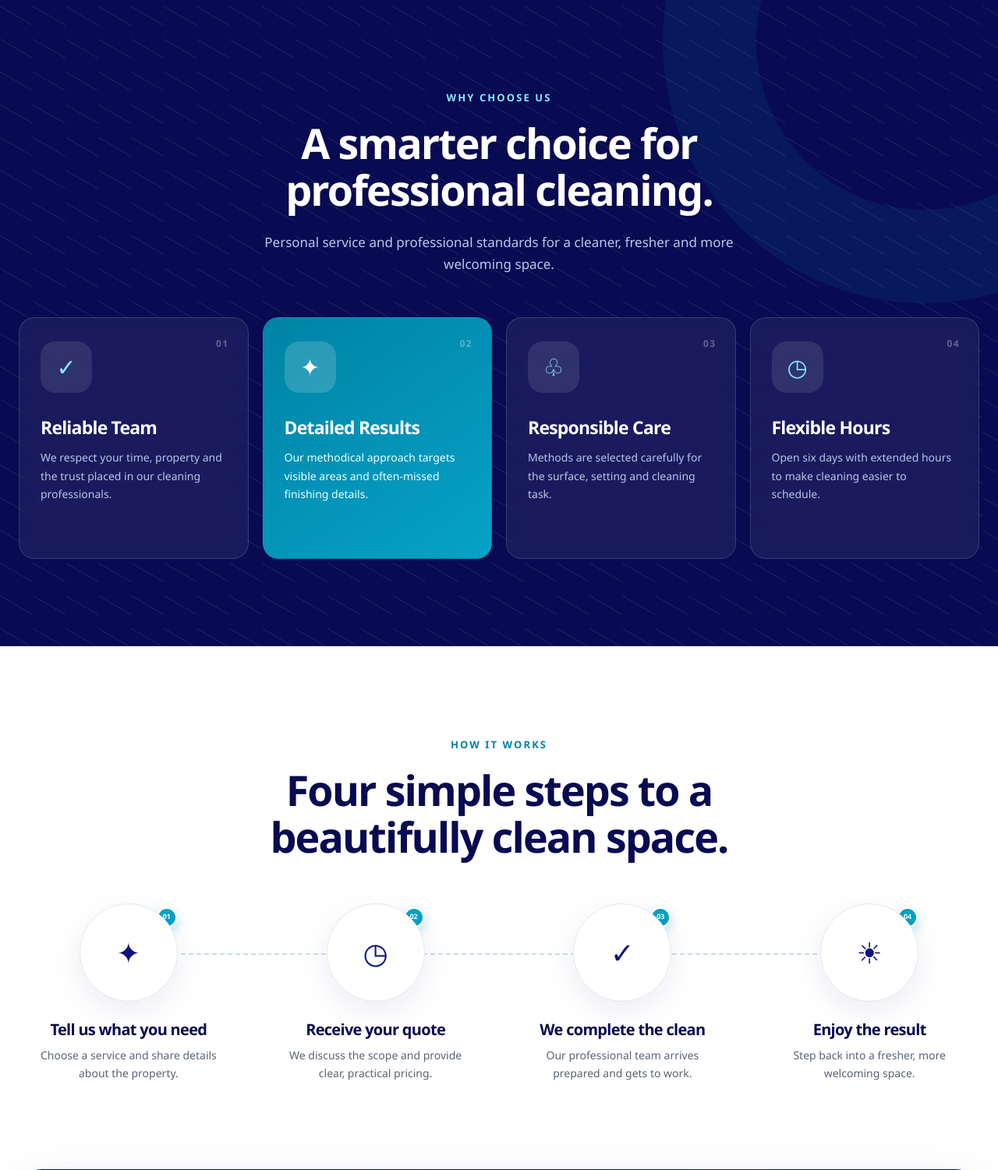
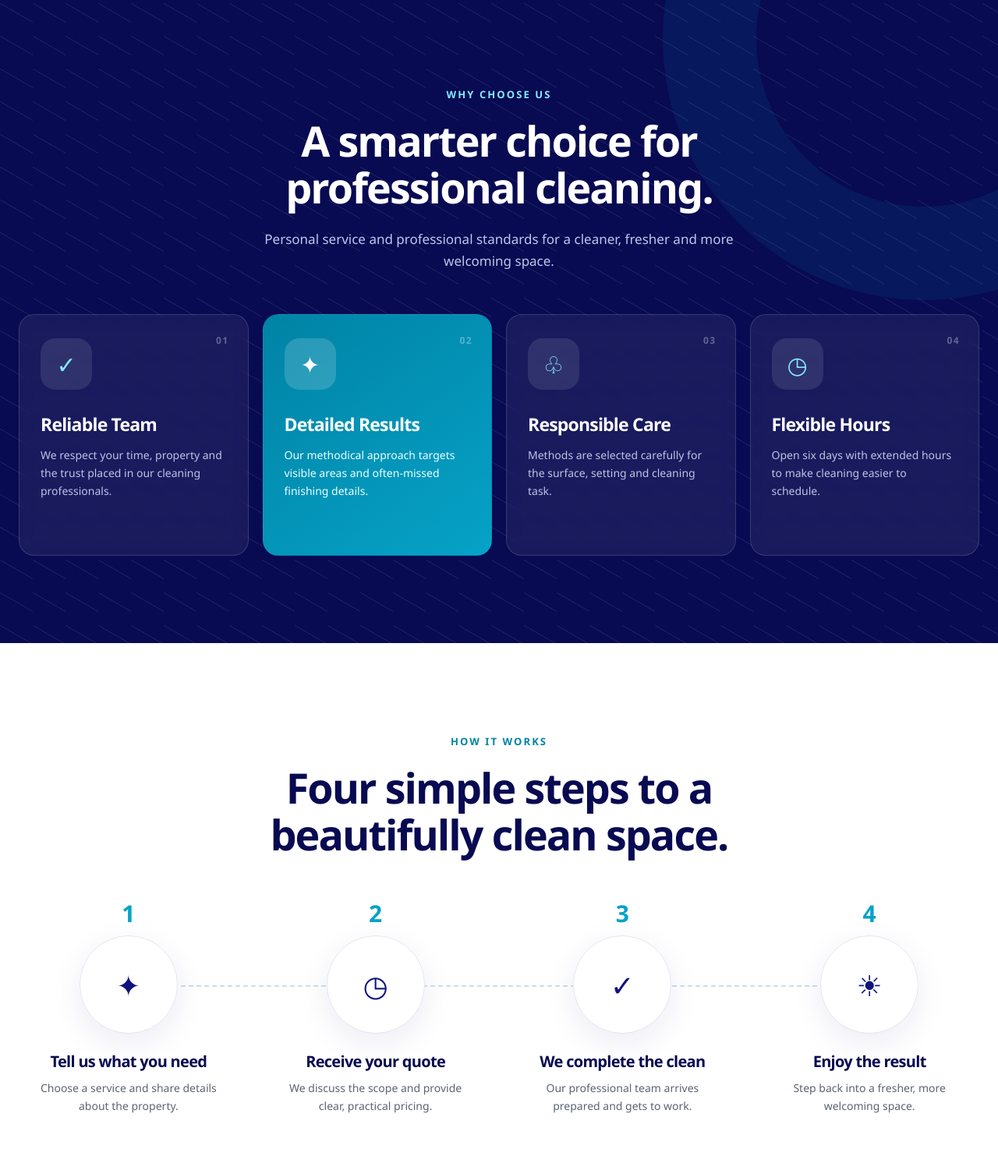
Before and after one commit to deepmoga/jgcleaningservices.com.au, a PHP site: page /includes/services in a window 1280 px wide. Shown: the part 2927-4428 px from the top of the page at 78% size. Run offline with PHP 8.4, Linux system fonts and the light colour scheme; tables that the repository leaves empty hold one stand-in row (values such as "Sample post"); grey boxes marked "Sample" are stand-in pictures; some libraries are stand-ins or nearby versions.

Commit message:
Refine service UI and add AVIF uploads

```diff
--- a/assets/css/cms-fixes.css
+++ b/assets/css/cms-fixes.css
@@ -1,4 +1,23 @@
 /* Small interaction refinements loaded after the main CMS theme. */
+.nav-dropdown > a {
+    display: inline-flex;
+    align-items: center;
+    gap: 7px;
+}
+
+.nav-dropdown > a > span {
+    font-size: inherit;
+    line-height: inherit;
+}
+
+.nav-dropdown__chevron {
+    display: block;
+    width: 11px;
+    height: 8px;
+    flex: 0 0 11px;
+    transform: translateY(1px);
+}
+
 .floating-whatsapp {
     width: 60px;
     height: 60px;
--- a/assets/css/style.css
+++ b/assets/css/style.css
@@ -1023,7 +1023,7 @@ p {
 .process-grid::before {
   content: "";
   position: absolute;
-  top: 64px;
+  top: 109px;
   left: 12%;
   right: 12%;
   border-top: 2px dashed #c9dfea;
@@ -1032,24 +1032,19 @@ p {
   position: relative;
   text-align: center;
 }
-.process-step > span {
-  position: absolute;
-  top: 4px;
-  right: calc(50% - 63px);
-  display: grid;
-  width: 28px;
-  height: 28px;
-  place-items: center;
-  border: 3px solid #fff;
-  border-radius: 50%;
-  color: #fff;
-  background: var(--cyan);
-  box-shadow: 0 5px 14px rgba(6, 162, 199, 0.28);
-  font-size: 9px;
-  font-weight: 800;
+.process-step__number {
+  position: relative;
+  z-index: 2;
+  display: block;
+  margin: 0 auto 12px;
+  color: var(--cyan);
+  font-size: 30px;
+  font-weight: 850;
+  line-height: 1.1;
 }
 .process-step__icon {
   position: relative;
+  z-index: 1;
   display: grid;
   width: 126px;
   height: 126px;
--- a/includes/header.php
+++ b/includes/header.php
@@ -68,7 +68,12 @@ $emailOne = (string) setting('email_1');
             <a class="<?= $currentPage === 'home' ? 'is-active' : '' ?>" href="<?= e(url()) ?>">Home</a>
             <a class="<?= $currentPage === 'about' ? 'is-active' : '' ?>" href="<?= e(url('about')) ?>">About</a>
             <div class="nav-dropdown">
-                <a class="<?= in_array($currentPage, ['services', 'service'], true) ? 'is-active' : '' ?>" href="<?= e(url('services')) ?>">Services <span aria-hidden="true">⌄</span></a>
+                <a class="<?= in_array($currentPage, ['services', 'service'], true) ? 'is-active' : '' ?>" href="<?= e(url('services')) ?>">
+                    <span>Services</span>
+                    <svg class="nav-dropdown__chevron" aria-hidden="true" viewBox="0 0 12 8" fill="none">
+                        <path d="M1 1.25 6 6.25l5-5" stroke="currentColor" stroke-width="1.6" stroke-linecap="round" stroke-linejoin="round"/>
+                    </svg>
+                </a>
                 <div class="nav-dropdown__menu">
                     <?php foreach ($headerServices as $headerService): ?>
                         <a href="<?= e(url('services/' . $headerService['slug'])) ?>"><?= e($headerService['title']) ?></a>
--- a/index.php
+++ b/index.php
@@ -41,8 +41,8 @@ require __DIR__ . '/includes/header.php';
             <div class="services-grid services-grid--images">
                 <?php foreach ($services as $index => $service): ?>
                 <article class="service-card service-card--image reveal" style="--delay: <?= $index * 70 ?>ms">
-                    <a class="service-card__image" href="<?= e(url('services/' . $service['slug'])) ?>"><img src="<?= e(asset((string) ($service['card_image'] ?: 'assets/images/jg-cleaning-team-hero.webp'))) ?>" alt="<?= e($service['title']) ?> service in Melbourne" loading="lazy"><span><?= str_pad((string) ($index + 1), 2, '0', STR_PAD_LEFT) ?></span></a>
-                    <div class="service-card__body"><h3><a href="<?= e(url('services/' . $service['slug'])) ?>"><?= e($service['title']) ?></a></h3><p><?= e($service['short_description']) ?></p><a href="<?= e(url('services/' . $service['slug'])) ?>">Explore service <span aria-hidden="true">↗</span></a></div>
+                    <a class="service-card__image" href="<?= e(url('services/' . $service['slug'])) ?>"><img src="<?= e(asset((string) ($service['card_image'] ?: 'assets/images/jg-cleaning-team-hero.webp'))) ?>" alt="<?= e($service['title']) ?> service in Melbourne" loading="lazy"></a>
+                    <div class="service-card__body"><h3><a href="<?= e(url('services/' . $service['slug'])) ?>"><?= e($service['title']) ?></a></h3><p><?= e($service['short_description']) ?></p><a href="<?= e(url('services/' . $service['slug'])) ?>">Explore service</a></div>
                 </article>
                 <?php endforeach; ?>
             </div>
@@ -64,7 +64,7 @@ require __DIR__ . '/includes/header.php';
         <article class="feature-card reveal"><div class="feature-card__icon">✓</div><span>01</span><h3>Reliable Team</h3><p>We respect your time, property and the trust placed in our cleaning professionals.</p></article><article class="feature-card feature-card--accent reveal"><div class="feature-card__icon">✦</div><span>02</span><h3>Detailed Results</h3><p>Our methodical approach targets visible areas and often-missed finishing details.</p></article><article class="feature-card reveal"><div class="feature-card__icon">♧</div><span>03</span><h3>Responsible Care</h3><p>Methods are selected carefully for the surface, setting and cleaning task.</p></article><article class="feature-card reveal"><div class="feature-card__icon">◷</div><span>04</span><h3>Flexible Hours</h3><p>Open six days with extended hours to make cleaning easier to schedule.</p></article>
     </div></div></section>
 
-    <section class="section process" id="process" aria-labelledby="process-title"><div class="container"><div class="section-heading section-heading--center reveal"><span class="eyebrow">How it works</span><h2 id="process-title">Four simple steps to a<br>beautifully clean space.</h2></div><div class="process-grid"><article class="process-step reveal"><span>01</span><div class="process-step__icon">✦</div><h3>Tell us what you need</h3><p>Choose a service and share details about the property.</p></article><article class="process-step reveal"><span>02</span><div class="process-step__icon">◷</div><h3>Receive your quote</h3><p>We discuss the scope and provide clear, practical pricing.</p></article><article class="process-step reveal"><span>03</span><div class="process-step__icon">✓</div><h3>We complete the clean</h3><p>Our professional team arrives prepared and gets to work.</p></article><article class="process-step reveal"><span>04</span><div class="process-step__icon">☀</div><h3>Enjoy the result</h3><p>Step back into a fresher, more welcoming space.</p></article></div></div></section>
+    <section class="section process" id="process" aria-labelledby="process-title"><div class="container"><div class="section-heading section-heading--center reveal"><span class="eyebrow">How it works</span><h2 id="process-title">Four simple steps to a<br>beautifully clean space.</h2></div><div class="process-grid"><article class="process-step reveal"><span class="process-step__number">1</span><div class="process-step__icon">✦</div><h3>Tell us what you need</h3><p>Choose a service and share details about the property.</p></article><article class="process-step reveal"><span class="process-step__number">2</span><div class="process-step__icon">◷</div><h3>Receive your quote</h3><p>We discuss the scope and provide clear, practical pricing.</p></article><article class="process-step reveal"><span class="process-step__number">3</span><div class="process-step__icon">✓</div><h3>We complete the clean</h3><p>Our professional team arrives prepared and gets to work.</p></article><article class="process-step reveal"><span class="process-step__number">4</span><div class="process-step__icon">☀</div><h3>Enjoy the result</h3><p>Step back into a fresher, more welcoming space.</p></article></div></div></section>
 
     <section class="cta-showcase reveal"><div class="container cta-showcase__shell"><div class="cta-showcase__copy"><span class="eyebrow eyebrow--light">One team. More possibilities.</span><h2>Combine services for a complete property refresh.</h2><p>Window glass, carpets, curtains, exterior surfaces and detailed builders cleaning can be planned together around your property and timeline.</p><a class="btn btn--white" href="<?= e(url('contact')) ?>">Plan My Cleaning Project <span>↗</span></a></div><div class="cta-showcase__list"><?php foreach (array_slice($services, 0, 4) as $service): ?><a href="<?= e(url('services/' . $service['slug'])) ?>"><span>✓</span><?= e($service['title']) ?><b>↗</b></a><?php endforeach; ?></div></div></section>
 
--- a/lib/bootstrap.php
+++ b/lib/bootstrap.php
@@ -278,9 +278,9 @@ function upload_image(string $field, ?string $existing = null): ?string
     }
 
     $mime = (new finfo(FILEINFO_MIME_TYPE))->file($file['tmp_name']);
-    $extensions = ['image/jpeg' => 'jpg', 'image/png' => 'png', 'image/webp' => 'webp'];
+    $extensions = ['image/jpeg' => 'jpg', 'image/png' => 'png', 'image/webp' => 'webp', 'image/avif' => 'avif'];
     if (!isset($extensions[$mime])) {
-        throw new RuntimeException('Only JPG, PNG and WebP images are allowed.');
+        throw new RuntimeException('Only JPG, PNG, WebP and AVIF images are allowed.');
     }
     if (!is_dir(UPLOAD_DIR) && !mkdir(UPLOAD_DIR, 0755, true) && !is_dir(UPLOAD_DIR)) {
         throw new RuntimeException('The upload directory is not writable.');
--- a/page.php
+++ b/page.php
@@ -25,7 +25,7 @@ require __DIR__ . '/includes/header.php';
 
     <?php if ($slug === 'services'): ?>
     <section class="section inner-services"><div class="container"><div class="content-prose content-prose--intro"><?= sanitize_content((string) $page['content']) ?></div><div class="services-grid services-grid--images">
-        <?php foreach ($services as $index => $service): ?><article class="service-card service-card--image reveal"><a class="service-card__image" href="<?= e(url('services/' . $service['slug'])) ?>"><img src="<?= e(asset((string) ($service['card_image'] ?: 'assets/images/jg-cleaning-team-hero.webp'))) ?>" alt="<?= e($service['title']) ?> Melbourne" loading="lazy"><span><?= str_pad((string) ($index + 1), 2, '0', STR_PAD_LEFT) ?></span></a><div class="service-card__body"><h2><a href="<?= e(url('services/' . $service['slug'])) ?>"><?= e($service['title']) ?></a></h2><p><?= e($service['short_description']) ?></p><a href="<?= e(url('services/' . $service['slug'])) ?>">Read service details <span>↗</span></a></div></article><?php endforeach; ?>
+        <?php foreach ($services as $service): ?><article class="service-card service-card--image reveal"><a class="service-card__image" href="<?= e(url('services/' . $service['slug'])) ?>"><img src="<?= e(asset((string) ($service['card_image'] ?: 'assets/images/jg-cleaning-team-hero.webp'))) ?>" alt="<?= e($service['title']) ?> Melbourne" loading="lazy"></a><div class="service-card__body"><h2><a href="<?= e(url('services/' . $service['slug'])) ?>"><?= e($service['title']) ?></a></h2><p><?= e($service['short_description']) ?></p><a href="<?= e(url('services/' . $service['slug'])) ?>">Read service details</a></div></article><?php endforeach; ?>
     </div></div></section>
     <?php elseif ($slug === 'contact'): ?>
     <section class="section contact-page" id="quote"><div class="container contact-page__grid"><div class="contact-page__info"><span class="eyebrow">Contact our team</span><div class="content-prose"><?= sanitize_content((string) $page['content']) ?></div><div class="contact-cards"><a href="tel:<?= e(preg_replace('/\D+/', '', (string) setting('phone_1'))) ?>"><span>☎</span><div><small>Phone</small><strong><?= e((string) setting('phone_1')) ?></strong><?php if (setting('phone_2')): ?><b><?= e((string) setting('phone_2')) ?></b><?php endif; ?></div></a><a href="mailto:<?= e((string) setting('email_1')) ?>"><span>✉</span><div><small>Email</small><strong><?= e((string) setting('email_1')) ?></strong><?php if (setting('email_2')): ?><b><?= e((string) setting('email_2')) ?></b><?php endif; ?></div></a><div><span>⌖</span><div><small>Address</small><strong><?= e((string) setting('address')) ?></strong></div></div><div><span>◷</span><div><small>Opening hours</small><strong><?= e((string) setting('opening_hours')) ?></strong></div></div></div></div><div><?php $formServices = $services; $formTitle = 'Tell us what you need'; require __DIR__ . '/includes/enquiry-form.php'; ?></div></div>
```
Also changed, not shown: admin/services.php (+92 -28 lines), admin/settings.php (+1 -1 lines).
